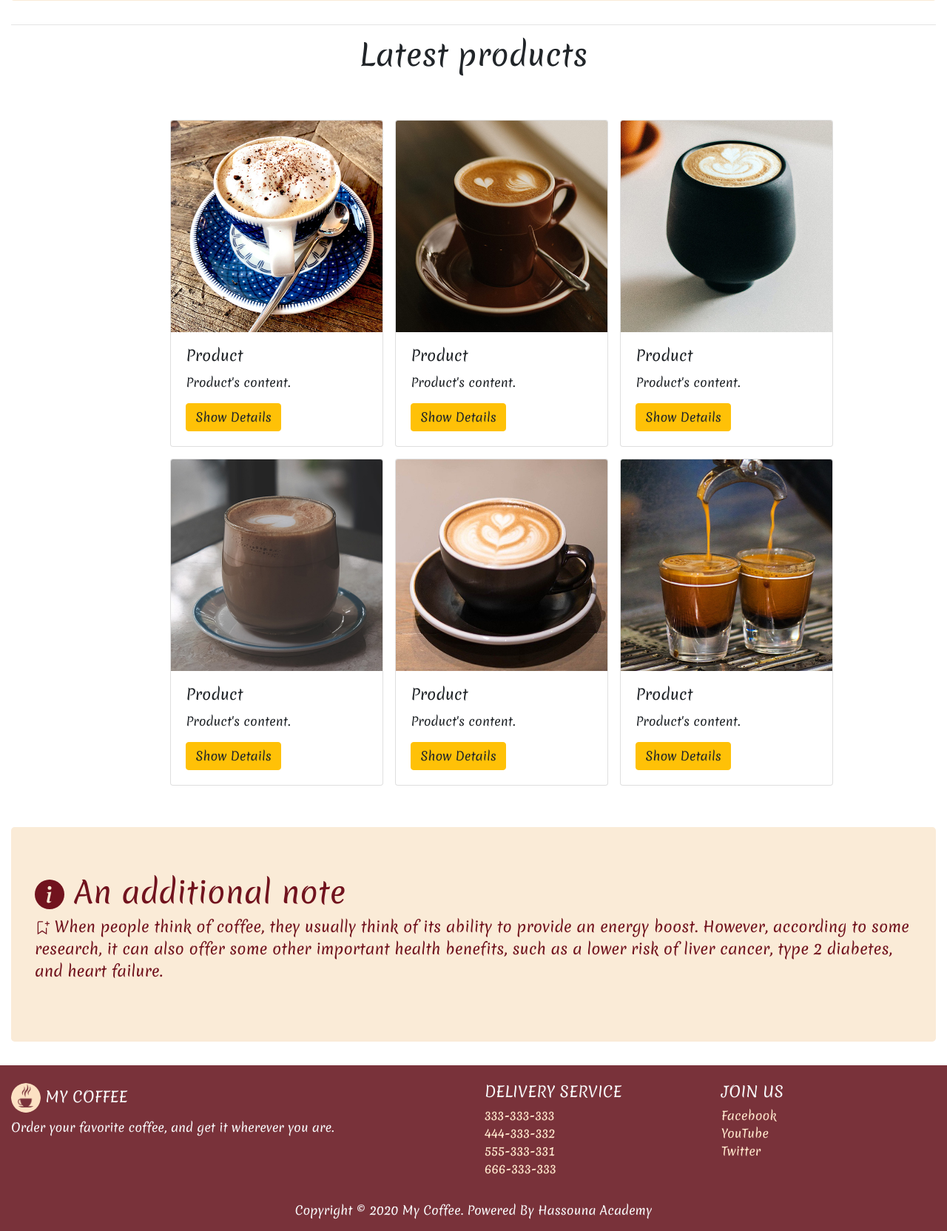
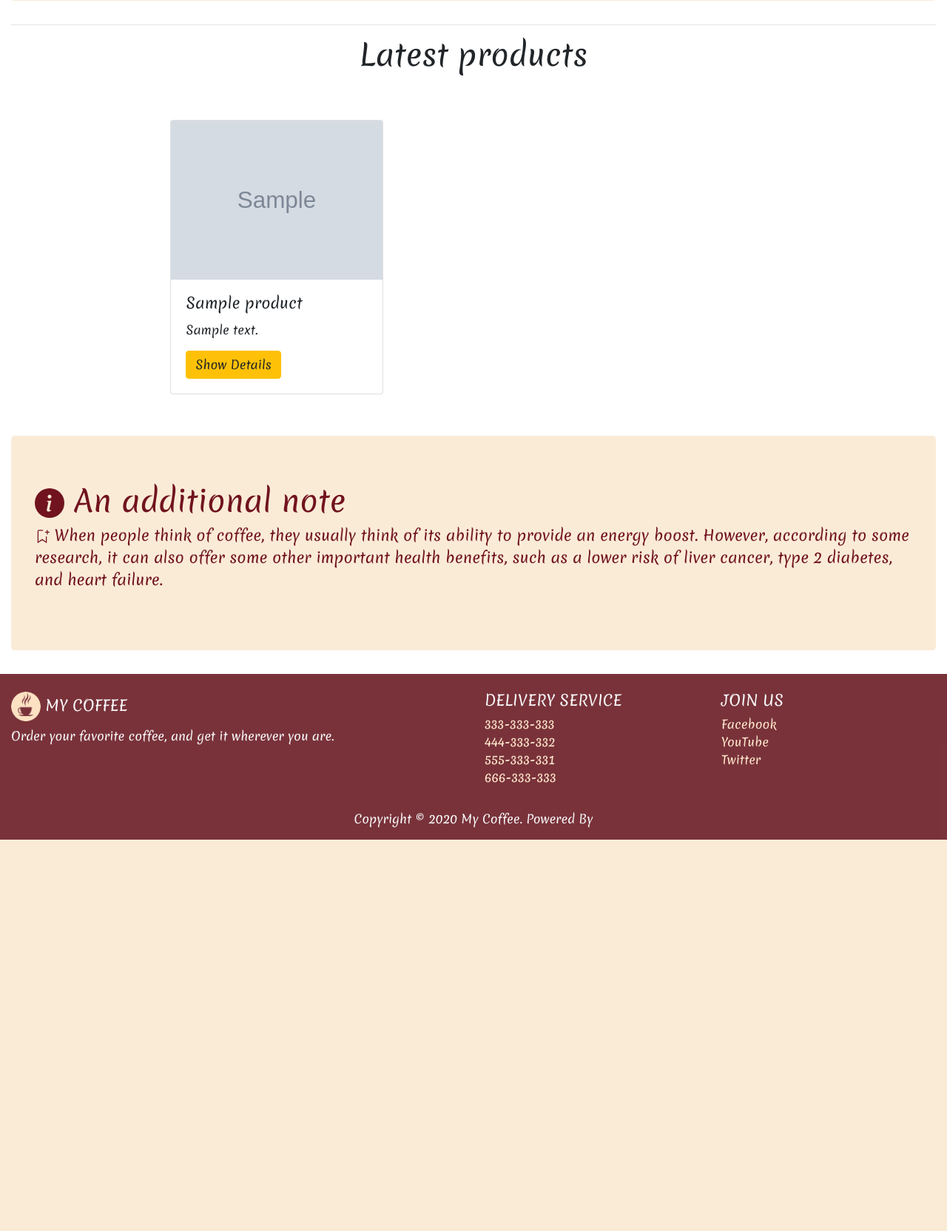
Before and after one commit to Wafaa-Soliman/Python-Django, a Django app: page / in a window 1280 px wide. Shown: the part 1281-2945 px from the top of the page at 74% size. After the commit the page ends 2416 px from the top, so only its background shows below. Run offline with Django 3.2, Linux system fonts and the light colour scheme; tables that the repository leaves empty hold one stand-in row (values such as "Sample post"); grey boxes marked "Sample" are stand-in pictures; some libraries are stand-ins or nearby versions.

Commit message:
push new changes of project

```diff
--- a/pages/views.py
+++ b/pages/views.py
@@ -1,11 +1,15 @@
 from django.shortcuts import render
 from django.http import HttpResponse
+from products.models import Product
 
 # Create your views here.
 
 
 def index(request):
-    return render(request, 'pages/index.html')
+    context = {
+        'products': Product.objects.all()
+    }
+    return render(request, 'pages/index.html', context)
 
 
 def about(request):
--- a/products/urls.py
+++ b/products/urls.py
@@ -2,7 +2,7 @@ from django.urls import path
 from . import views
 
 urlpatterns = [
-    path('product', views.product, name='product'),
+    path('<int:pro_id>', views.product, name='product'),
     path('products', views.products, name='products'),
     path('search', views.search, name='search'),
 ]
--- a/templates/pages/index.html
+++ b/templates/pages/index.html
@@ -70,71 +70,18 @@
         <div class="container-fluid">
           <div class="row p-5" style="padding-left: 17% !important;">
 
+            {% for pro in products|slice:':6' %}
             <div>
               <div class="card m-2" style="width: 18rem;">
-                <img src="{% static 'img/pro1.jpg' %}" class="card-img-top" alt="...">
+                <img src="{{pro.photo.url}}" class="card-img-top" alt="{{pro.name}}">
                 <div class="card-body">
-                  <h5 class="card-title">Product</h5>
-                  <p class="card-text">Product's content.</p>
-                  <a href="#" class="btn btn-warning">Show Details</a>
+                  <h5 class="card-title">{{pro.name}}</h5>
+                  <p class="card-text text-truncate">{{pro.description}}</p>
+                  <a href="{%  url 'product' pro_id=pro.id %}" class="btn btn-warning">Show Details</a>
                 </div>
               </div>
             </div>
-
-            <div>
-              <div class="card m-2" style="width: 18rem;">
-                <img src="{% static 'img/pro2.jpg' %}" class="card-img-top" alt="...">
-                <div class="card-body">
-                  <h5 class="card-title">Product</h5>
-                  <p class="card-text">Product's content.</p>
-                  <a href="#" class="btn btn-warning">Show Details</a>
-                </div>
-              </div>
-            </div>
-
-            <div>
-              <div class="card m-2" style="width: 18rem;">
-                <img src="{% static 'img/pro3.jpg' %}" class="card-img-top" alt="...">
-                <div class="card-body">
-                  <h5 class="card-title">Product</h5>
-                  <p class="card-text">Product's content.</p>
-                  <a href="#" class="btn btn-warning">Show Details</a>
-                </div>
-              </div>
-            </div>
-
-            <div>
-              <div class="card m-2" style="width: 18rem;">
-                <img src="{% static 'img/pro4.jpg' %}" class="card-img-top" alt="...">
-                <div class="card-body">
-                  <h5 class="card-title">Product</h5>
-                  <p class="card-text">Product's content.</p>
-                  <a href="#" class="btn btn-warning">Show Details</a>
-                </div>
-              </div>
-            </div>
-
-            <div>
-              <div class="card m-2" style="width: 18rem;">
-                <img src="{% static 'img/pro5.jpg' %}" class="card-img-top" alt="...">
-                <div class="card-body">
-                  <h5 class="card-title">Product</h5>
-                  <p class="card-text">Product's content.</p>
-                  <a href="#" class="btn btn-warning">Show Details</a>
-                </div>
-              </div>
-            </div>
-
-            <div>
-              <div class="card m-2" style="width: 18rem;">
-                <img src="{% static 'img/pro6.jpg' %}" class="card-img-top" alt="...">
-                <div class="card-body">
-                  <h5 class="card-title">Product</h5>
-                  <p class="card-text">Product's content.</p>
-                  <a href="#" class="btn btn-warning">Show Details</a>
-                </div>
-              </div>
-            </div>
+          {% endfor %}
 
           </div>
         </div>
--- a/templates/partials/_footer.html
+++ b/templates/partials/_footer.html
@@ -38,6 +38,5 @@
 
   <div class="text-center py-3">
     Copyright &copy; <span class="year">2019</span> My Coffee. Powered By
-    Hassouna Academy
   </div>
 </footer>
--- a/templates/partials/_navbar.html
+++ b/templates/partials/_navbar.html
@@ -92,11 +92,11 @@
           class="dropdown-menu animate slideIn"
           aria-labelledby="navbarDropdown"
         >
-          <a class="dropdown-item" href="{% url 'product' %}">Caffè Americano</a>
-          <a class="dropdown-item" href="{% url 'product' %}">Café Latte</a>
+          <a class="dropdown-item" href="{% url 'product' pro_id=1 %}">Caffè Americano</a>
+          <a class="dropdown-item" href="{% url 'product' pro_id=2 %}">Café Latte</a>
           <div class="dropdown-divider"></div>
-          <a class="dropdown-item" href="{% url 'product' %}">Cappuccino</a>
-          <a class="dropdown-item" href="{% url 'product' %}">Espresso</a>
+          <a class="dropdown-item" href="{% url 'product' pro_id=3 %}">Cappuccino</a>
+          <a class="dropdown-item" href="{% url 'product' pro_id=4 %}">Espresso</a>
           <div class="dropdown-divider"></div>
           <a class="dropdown-item" href="{% url 'products' %}">All Products</a>
         </div>
--- a/templates/products/products.html
+++ b/templates/products/products.html
@@ -17,7 +17,7 @@
                         <div class="card-body">
                           <h5 class="card-title">{{pro.name}}</h5>
                           <p class="card-text text-truncate">{{pro.description}}</p>
-                          <a href="#" class="btn btn-warning">Show Details</a>
+                          <a href="{% url 'product' pro_id=pro.id %}" class="btn btn-warning">Show Details</a>
                         </div>
                       </div>
                     </div>
```
Also changed, not shown: products/views.py (+7 -3 lines), templates/products/product.html (+14 -7 lines), media/photos/2020/09/23/60-Positive-motivational-quotes-.jpg (added).
